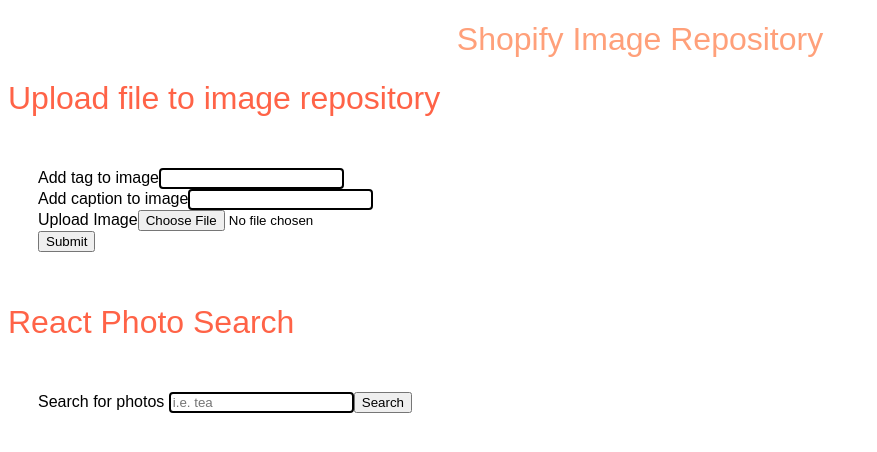
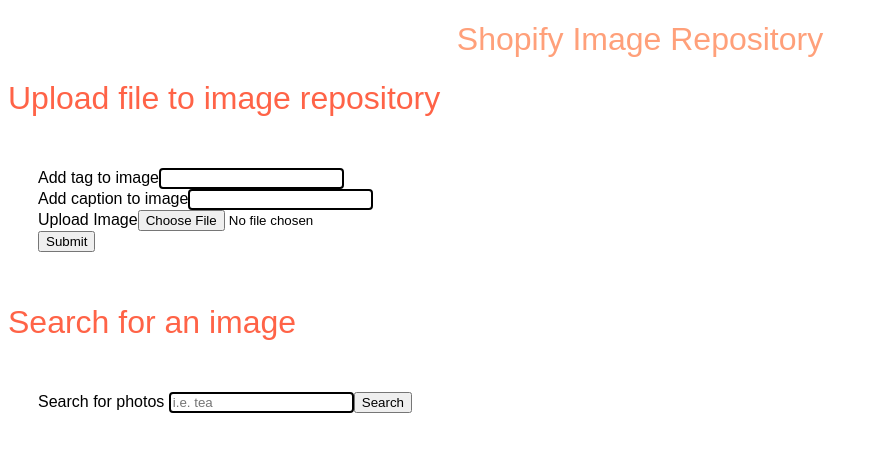
Before and after one commit to sshantel/shopify_image_repo, a React (Create React App) app: page / in a window 1280 px wide. Shown: the top 452 px of the page, without its empty margins (0-877 px from the left). Built offline with nearby package versions, Linux system fonts and the light colour scheme; no server answers.

Commit message:
add giphy

```diff
--- a/src/App.js
+++ b/src/App.js
@@ -12,7 +12,7 @@ function App() {
         <h1 className="header"> Shopify Image Repository </h1>
         <h1 className="upload"> Upload file to image repository</h1>
         <FileUploader />
-        <h1 className="title">React Photo Search </h1>
+        <h1 className="title">Search for an image</h1>
         <SearchPhotos />
       </div>
     </div>
```
Also changed, not shown: 1 other file (tests, documents, lock files or other folders).
